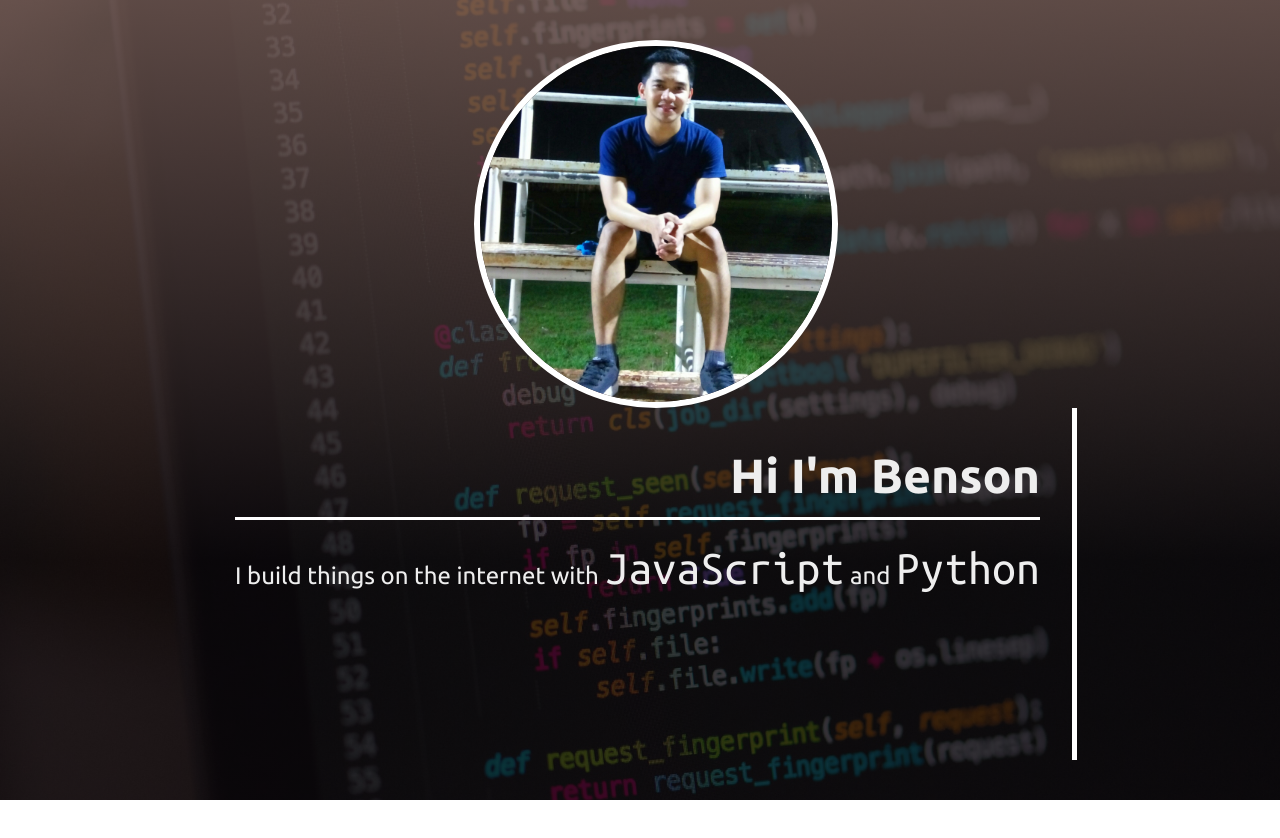
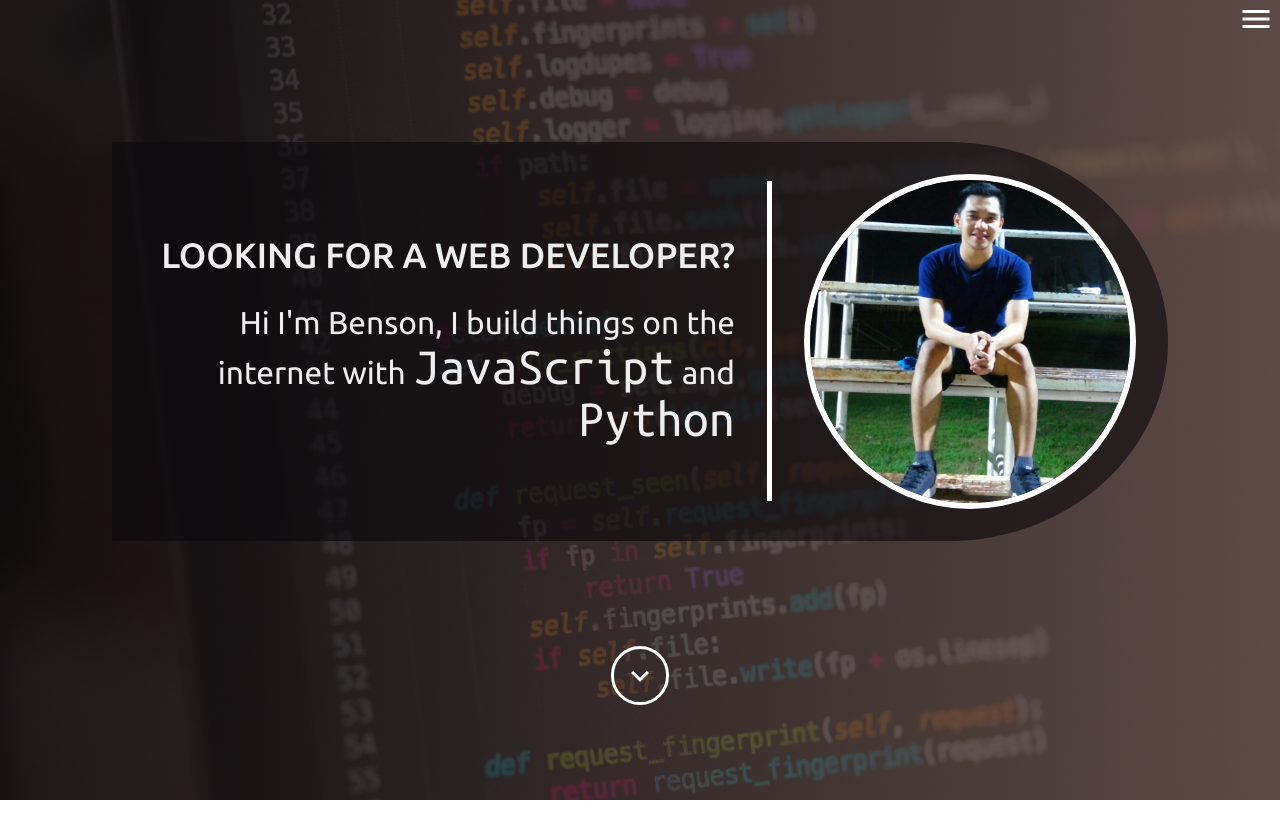
Before and after one commit to bensondomingo/bensondomingo.github.io, a plain HTML site: page index.html in a window 1280 px wide. Shown: the top 838 px of the page. Drawn offline with Linux system fonts and the light colour scheme.

Commit message:
Added bouncing animation on the arrow down button

```diff
--- a/index.html
+++ b/index.html
@@ -11,7 +11,12 @@
 
 <body>
 
-  <!-- <header>
+  <header>
+    <div class="menu-btn__container">
+      <button class="menu-btn">
+        <img class="menu-btn__icon" src="./media/images/menu.png" alt="Menu">
+      </button>
+    </div>
     <nav>
       <ul class="nav-links">
         <li class="nav-links__item"><a href="#featured">Link1</a></li>
@@ -19,18 +24,23 @@
         <li class="nav-links__item"><a href="#">Link3</a></li>
       </ul>
     </nav>
-  </header> -->
+  </header>
 
   <article id="featured" class="featured">
     <div class="intro">
       <div class="statement">
-        <h1>Hi I'm Benson</h1>
-        <p>I build things on the internet with <span class="code">JavaScript</span> and <span
-            class="code">Python</span></p>
+        <h1>Looking for a web developer?</h1>
+        <p>Hi I'm Benson, I build things on the internet with <span class="code">JavaScript</span> and <span class="code">Python</span>
+        </p>
       </div>
       <div class="img-container">
         <img src="media/images/me.jpg" alt="It's me" srcset="">
       </div>
+    </div>
+    <div>
+      <button id="show-more__btn">
+        <img src="media/images/chevron-down.png" alt="">
+      </button>
     </div>
   </article>
 
--- a/style.css
+++ b/style.css
@@ -1,4 +1,3 @@
-/* @import url('https://fonts.googleapis.com/css2?family=Ubuntu:wght@300;400;500;700&display=swap'); */
 @import url('https://fonts.googleapis.com/css2?family=Ubuntu+Mono&family=Ubuntu:wght@300;400;500;700&display=swap');
 
 html {
@@ -20,10 +19,51 @@ header {
   position: fixed;
   background-color: rgba(10, 8, 11, 0);
   width: 100%;
+  display: flex;
+  justify-content: flex-end;
+}
+
+button {
+  background-color: transparent;
+  border: none;
+  outline: none;
+}
+
+#show-more__btn {
+  display: flex;
+  align-items: center;
+  justify-content: center;
+  width: calc(4em * var(--size-scaler));
+  height: calc(4em * var(--size-scaler));
+  border-radius: 50% 50%;
+  border: 3px solid white;
+  margin-bottom: calc(4em * var(--size-scaler));
+  position: relative;
+  animation-name: bounce;
+  animation-duration: 1.2s;
+  animation-iteration-count: infinite;
+}
+
+@keyframes bounce {
+  0% {
+    bottom: 0px;
+  }
+  25% {
+    bottom: 5px;
+  }
+  50% {
+    bottom: 10px;
+  }
+  75% {
+    bottom: 5px;
+  }
+  100% {
+    bottom: 0px;
+  }
 }
 
 .nav-links {
-  display: flex;
+  display: none;
   justify-content: flex-end;
   padding: 0 3em;
 }
@@ -52,6 +92,7 @@ ul {
   background-position: center;
 
   display: flex;
+  flex-direction: column;
   align-items: center;
   justify-content: center;
 }
@@ -74,15 +115,16 @@ ul {
 
 .statement {
   text-align: center;
-  padding: 0 2em;
+  padding: 0 calc(2em * var(--size-scaler));
 }
 
 .statement h1 {
-  font-size: calc(3em * var(--size-scaler));
-  font-weight: 400px;
+  font-size: calc(2em * var(--size-scaler));
+  font-weight: 500;
   margin-bottom: 0.5em;
   padding-bottom: 0.3em;
   border-bottom: 3px solid white;
+  text-transform: uppercase;
 }
 
 .statement p {
@@ -100,19 +142,67 @@ ul {
 
 /* Media Queries */
 
-@media (max-width: 500px) {
+@media (max-width: 320px) {
   :root {
     --size-scaler: 0.7;
+  }
+
+  .statement h1 {
+    font-size: calc(2em * var(--size-scaler));
+  }
+}
+
+@media (min-width: 321px) {
+  :root {
+    --size-scaler: 0.9;
+  }
+
+  .statement h1 {
+    font-size: calc(2em * var(--size-scaler));
+  }
+}
+
+/* Medium devices (landscape tablets, 768px and up) */
+@media (min-width: 768px) {
+  :root {
+    --size-scaler: 1;
+  }
+
+  .statement p {
+    font-size: calc(1.8em * var(--size-scaler));
+  }
+
+  .statement > p > span {
+    font-size: calc(1.8em * var(--size-scaler));
   }
 }
 
 /* Large devices (laptops/desktops, 992px and up) */
 @media (min-width: 992px) {
+  :root {
+    --size-scaler: 1.1;
+  }
+}
+
+@media (min-width: 1150px) {
+  .featured {
+    background-image: linear-gradient(
+        to right,
+        rgba(10, 8, 11, 0.8),
+        rgba(102, 81, 76, 0.9)
+      ),
+      url('media/images/code-1.jpg');
+  }
+
   .intro {
+    background-color: rgba(10, 8, 11, 0.6);
     align-items: center;
-    border-top-right-radius: 18% 50%;
-    border-bottom-right-radius: 18% 50%;
-    max-width: 70em;
+    border-top-right-radius: 27% 65%;
+    border-bottom-right-radius: 27% 65%;
+    max-width: 62em;
+    flex-direction: row;
+    padding: 2em;
+    height: auto;
   }
 
   .img-container {
@@ -122,15 +212,34 @@ ul {
   }
 
   .img-container img {
-    max-width: 22em;
+    max-width: 20em;
     border-radius: 50%;
     border: 0.4em solid white;
   }
 
   .statement {
+    display: flex;
+    flex-direction: column;
+    justify-content: center;
     border-right: 5px solid white;
     padding-right: 2em;
+    padding-left: 0;
     text-align: right;
-    min-height: 22em;
+    min-height: 20em;
+  }
+
+  .statement h1 {
+    font-weight: 500;
+    margin-bottom: 0.5em;
+    padding-bottom: 0.3em;
+    border-bottom: none;
+  }
+
+  .statement > p > span {
+    font-size: calc(1.5em * var(--size-scaler));
+  }
+
+  #show-more__btn {
+    transform: translate(0, calc(100vh / 8 + 10px));
   }
 }
```
Also changed, not shown: index.js (added), media/images/chevron-down.png (added), media/images/menu.png (added).
